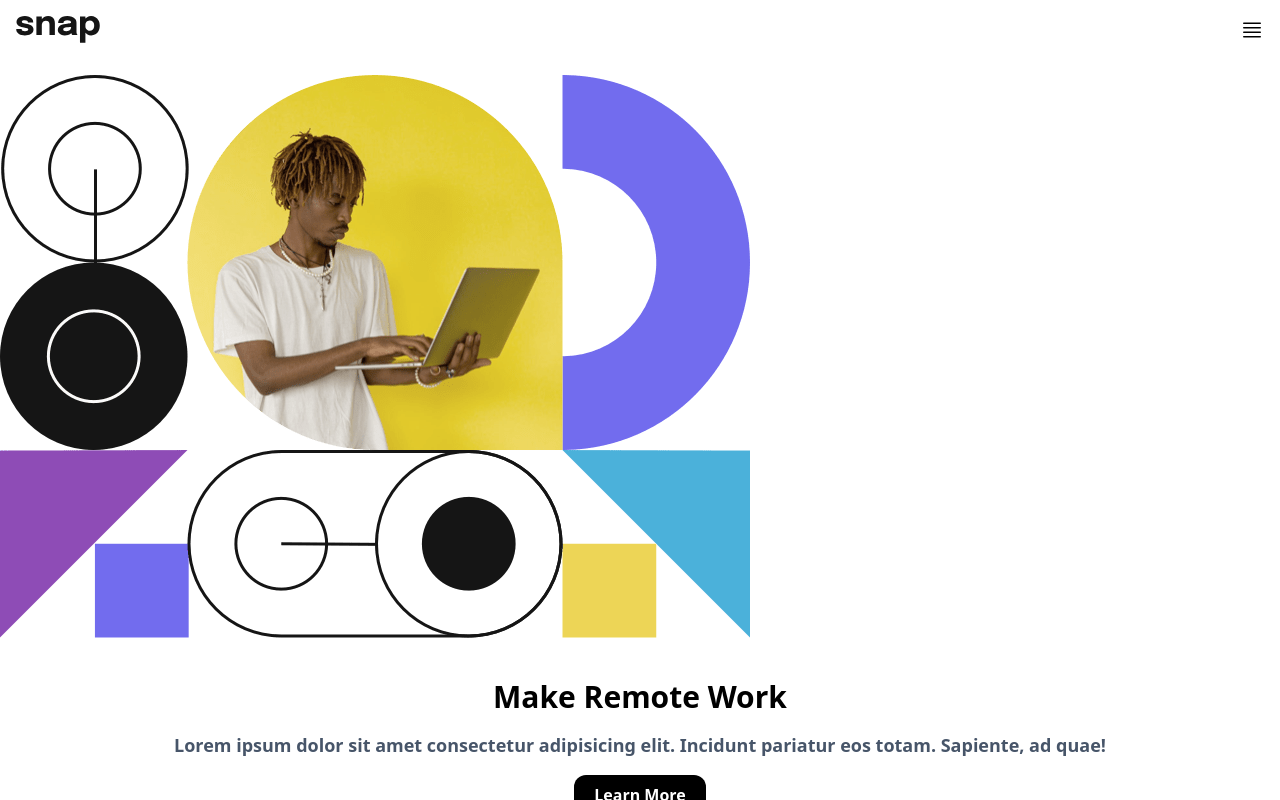
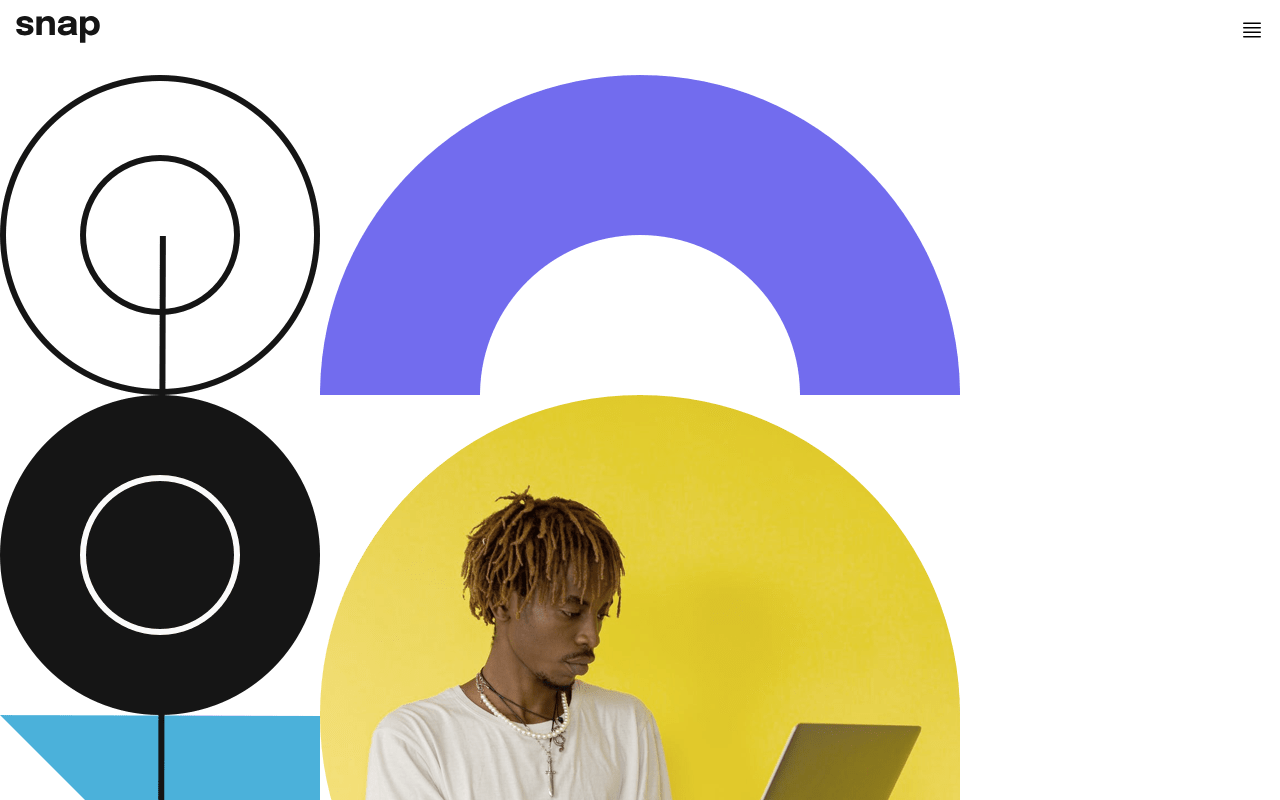
Before and after one commit to fcbvttn123/tailwindcss-intro-section, a React (Vite) app: page / in a window 1280 px wide. Shown: the top 800 px of the page. Built offline with nearby package versions, Linux system fonts and the light colour scheme.

Commit message:
Hero Image of the Body section changes dynamically based on window width size

```diff
--- a/src/components/Body.jsx
+++ b/src/components/Body.jsx
@@ -5,7 +5,7 @@ export function Body() {
     const {windowWidth} = useContext(ThemeContext)
     return (
         <div className="pt-4">
-            <img src="./images/image-hero-mobile.png" alt="" />
+            <img src={`./images/${windowWidth >= 740 ? "image-hero-desktop.png" : "image-hero-mobile.png"}`} />
             <div className="px-4">
                 <h1 className="text-3xl font-bold text-center mt-10">Make Remote Work</h1>
                 <p className="text-slate-600 font-semibold text-lg text-center my-4">Lorem ipsum dolor sit amet consectetur adipisicing elit. Incidunt pariatur eos totam. Sapiente, ad quae!</p>
```
